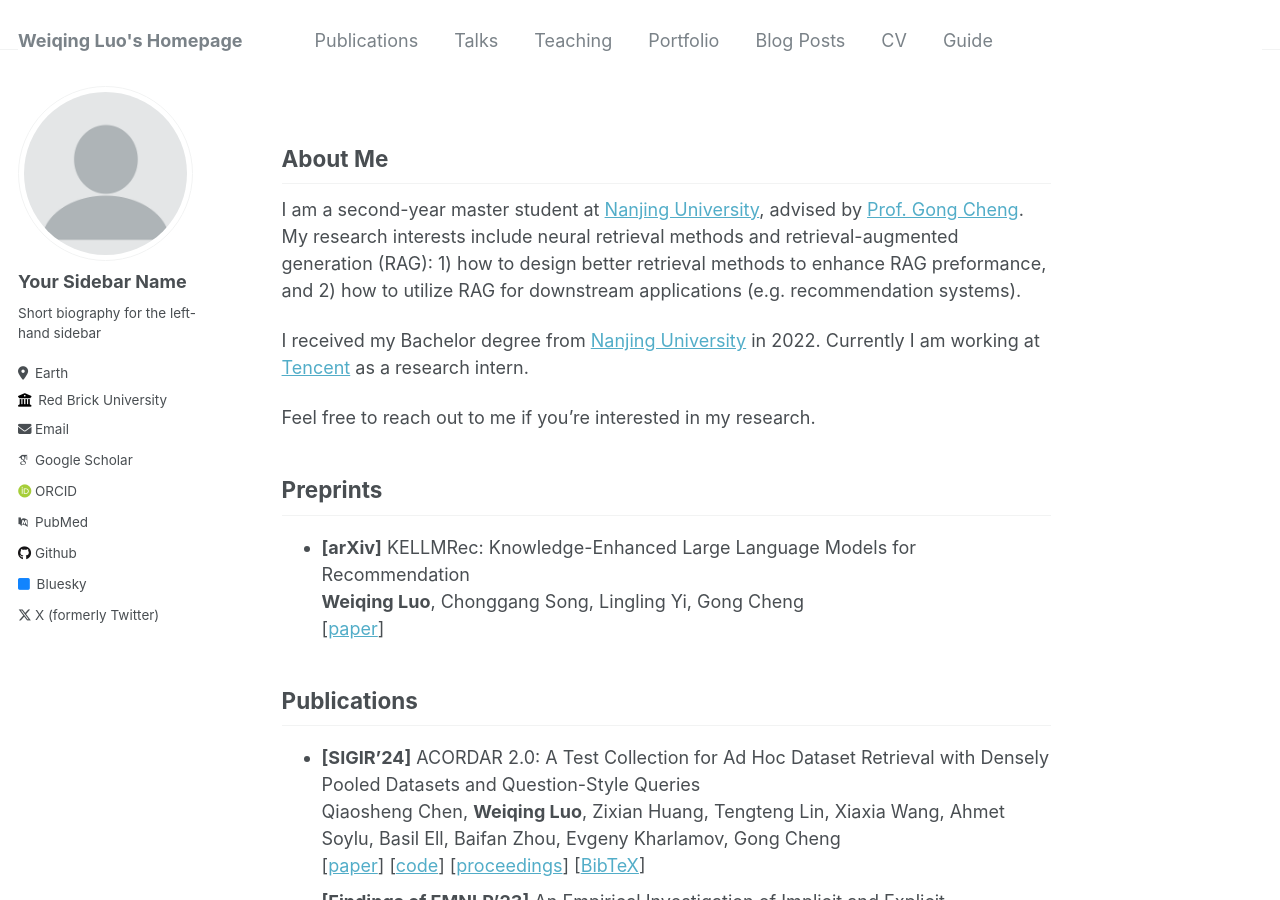
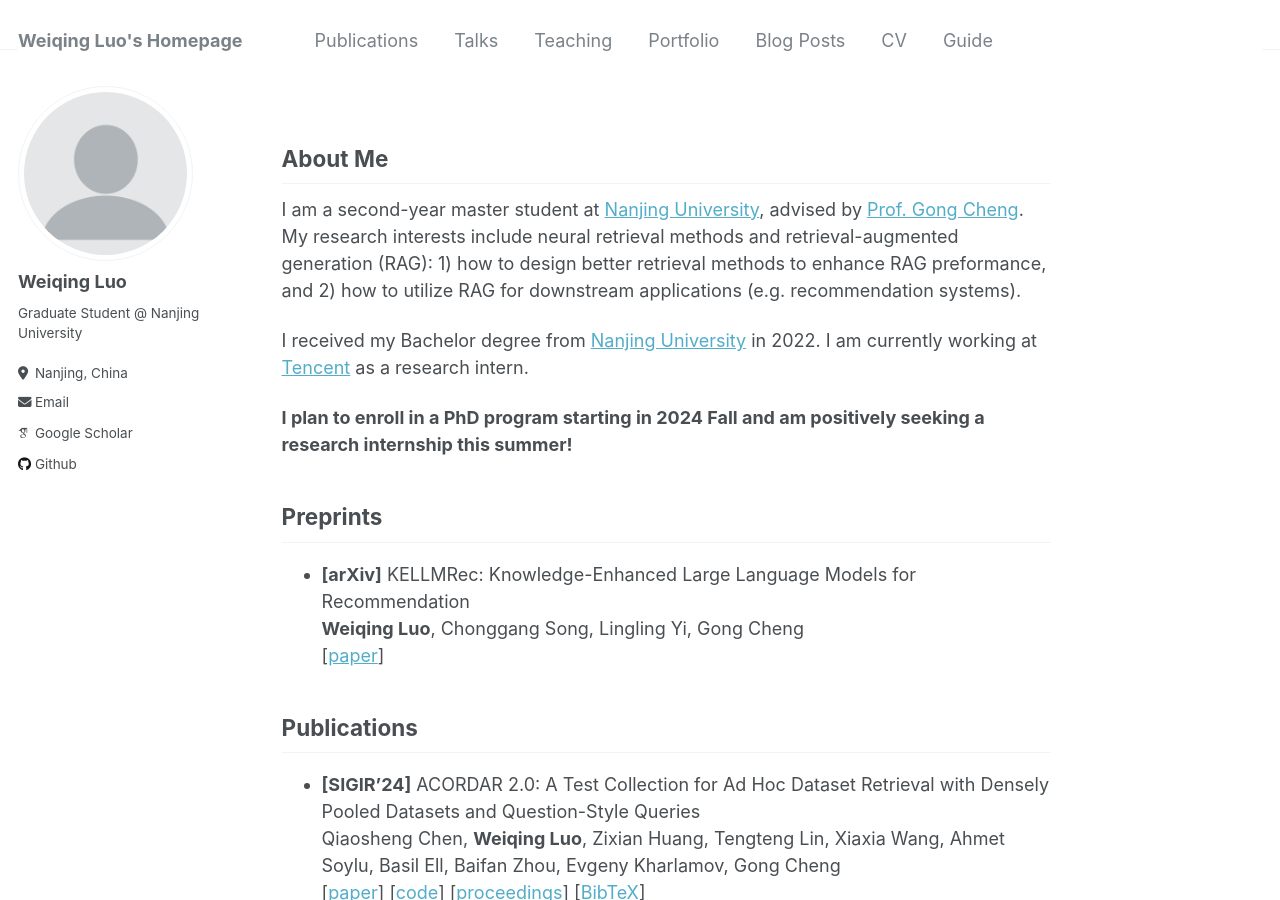
Before and after one commit to Hcnaeg/Hcnaeg.github.io, a Jekyll site: the page built from _pages/about.md, in a window 1280 px wide and 900 px high. Built offline with Jekyll 4.4.1, drawn with Linux system fonts in a browser that asks for light colours; some web fonts are replaced.

Commit message:
update about.md

```diff
--- a/_config.yml
+++ b/_config.yml
@@ -22,20 +22,20 @@
 author:
   # Biographic information
   avatar           : "profile.png"
-  name             : "Your Sidebar Name"
+  name             : "Weiqing Luo"
   pronouns         : # example: "she/her"
-  bio              : "Short biography for the left-hand sidebar"
-  location         : "Earth"
-  employer         : "Red Brick University"
+  bio              : "Graduate Student @ Nanjing University"
+  location         : "Nanjing, China"
+  employer         :
   uri              : # URL
-  email            : "none@example.org"
+  email            : "wqluo@smail.nju.edu.cn"
 
   # Academic websites
   arxiv            : # URL - Update with the correct link to your profile
-  googlescholar    : "https://scholar.google.com/citations?user=PS_CX0AAAAAJ"
+  googlescholar    : "https://scholar.google.com/citations?user=jkqWLN4AAAAJ"
   impactstory      : # URL
-  orcid            : "http://orcid.org/yourorcidurl"
-  pubmed           : "https://www.ncbi.nlm.nih.gov/pubmed/?term=john+snow"
+  orcid            : # "http://orcid.org/yourorcidurl"
+  pubmed           : # "https://www.ncbi.nlm.nih.gov/pubmed/?term=john+snow"
   researchgate     : # URL
 
   # Repositories and software development
@@ -47,7 +47,7 @@
   stackoverflow    : # User number or user number and name (i.e., use "1" or "1/jeff-atwood")
 
   # Social media
-  bluesky          : "bsky.app" # Replace this with you Bluesky username
+  bluesky          : # Replace this with you Bluesky username
   facebook         : # Username
   flickr           : # Username
   foursquare       : # Username
@@ -64,7 +64,7 @@
   steam            : # Username
   telegram         : # URL
   tumblr           : # Username
-  twitter          : "UniofOxford"  # Replace this with your X / Twitter handle
+  twitter          : # Replace this with your X / Twitter handle
   vine             : # Username
   weibo            : # Username
   wikipedia        : # Username
--- a/_pages/about.md
+++ b/_pages/about.md
@@ -13,9 +13,10 @@ I am a second-year master student at [Nanjing University](https://www.nju.edu.cn
 My research interests include neural retrieval methods and retrieval-augmented generation (RAG): 1) how to design better retrieval methods to enhance RAG preformance, and 2) how to utilize RAG for downstream applications (e.g. recommendation systems).
 
 I received my Bachelor degree from [Nanjing University](https://www.nju.edu.cn/en/) in 2022.
-Currently I am working at [Tencent](https://www.tencent.com/en-us) as a research intern.
+I am currently working at [Tencent](https://www.tencent.com/en-us) as a research intern.
 
-Feel free to reach out to me if you're interested in my research.
+**I plan to enroll in a PhD program starting in 2024 Fall and am positively seeking a research internship this summer!**
+<!-- Feel free to reach out to me if you're interested in my research. -->
 
 ## Preprints
 
```
